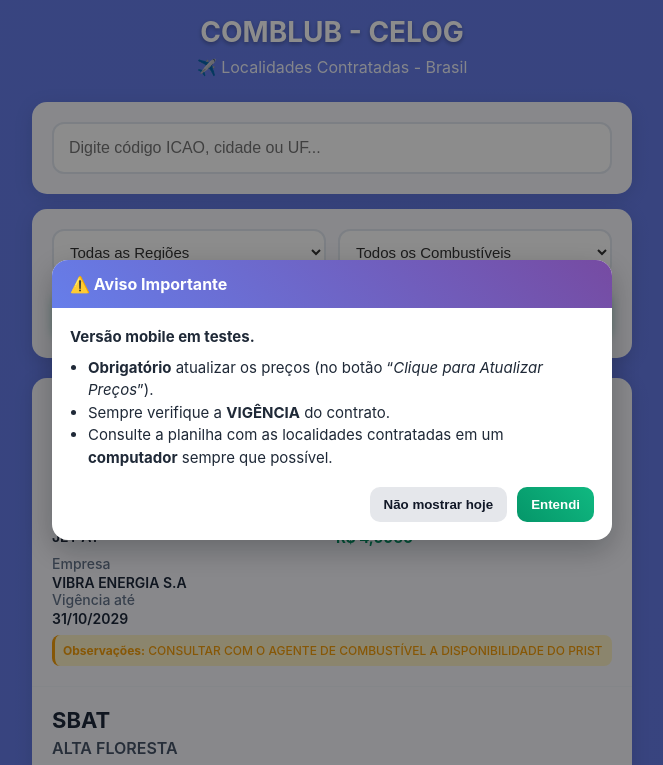
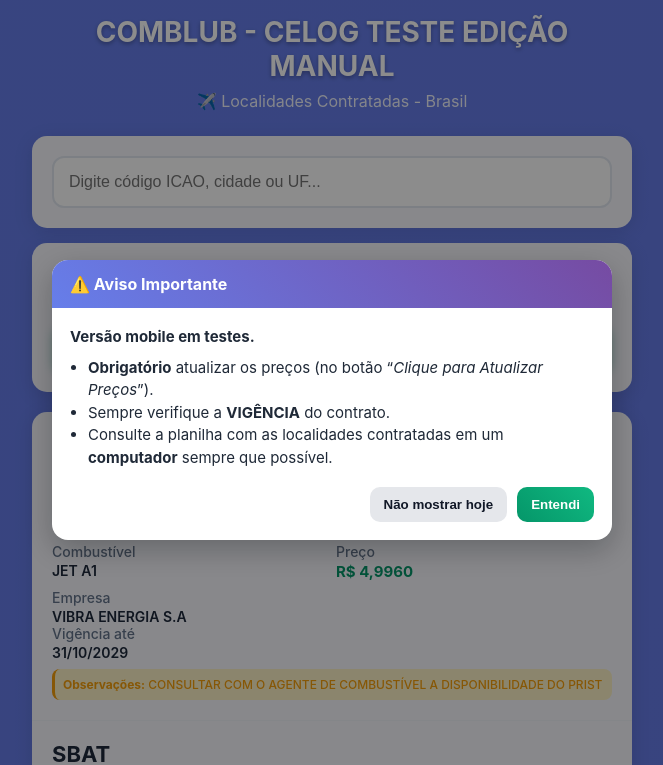
Before and after one commit to JeanTorrezan/locfab, a plain HTML site: page index.html in a window 1280 px wide. Shown: the top 765 px of the page, without its empty margins (308-971 px from the left). Drawn offline with Linux system fonts and the light colour scheme.

Commit message:
Update index.html
SOMENTE UM TESTE PARA EDIÇÃO NO ARQUIVO DENTRO DO GIHUB

```diff
--- a/index.html
+++ b/index.html
@@ -339,7 +339,7 @@
 <body onload="atualizarPrecos()">
     <div class="container">
         <div class="header">
-            <h1>COMBLUB - CELOG</h1>
+            <h1>COMBLUB - CELOG TESTE EDIÇÃO MANUAL</h1>
             <p>✈️ Localidades Contratadas - Brasil</p>
         </div>
 
```
